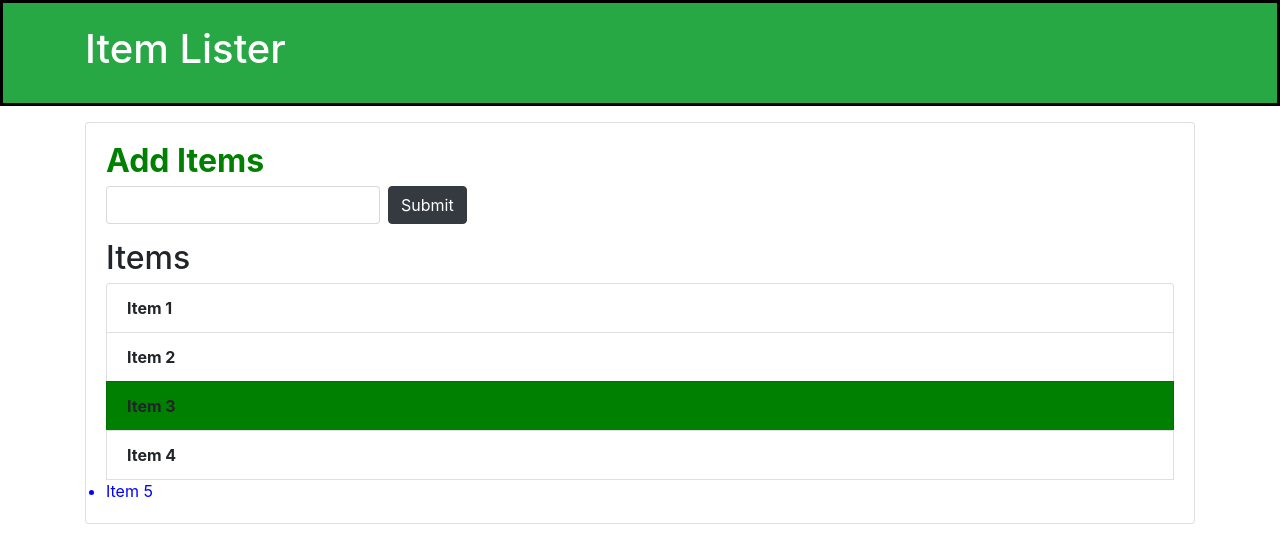
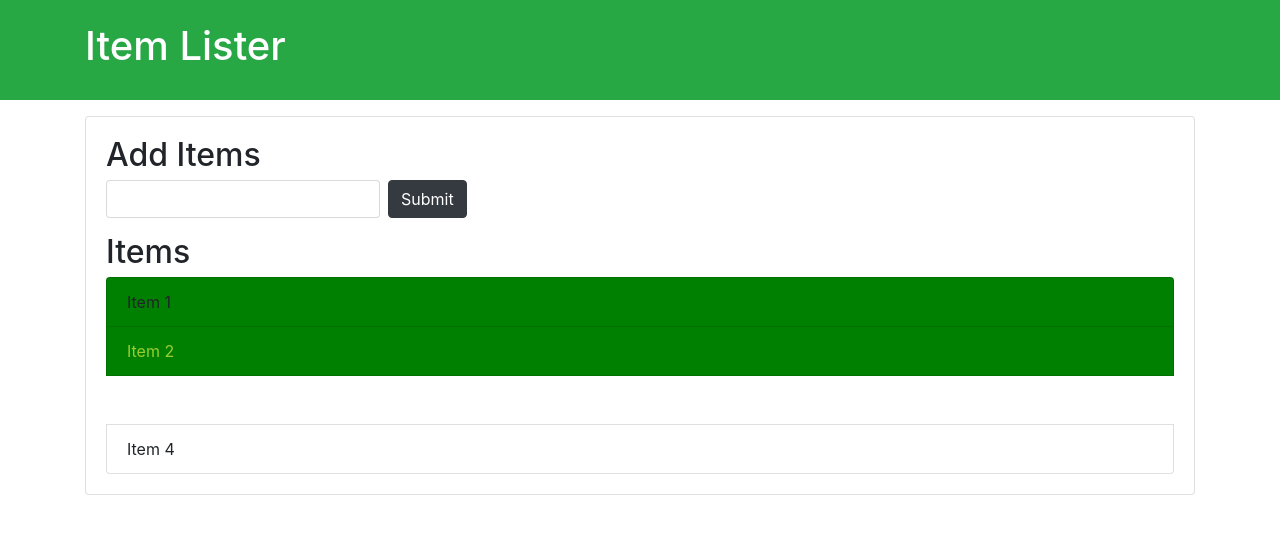
Before and after one commit to Divygupta208/firstcommit, a plain HTML site: page index.html in a window 1280 px wide. Drawn offline with nearby package versions, Linux system fonts and the light colour scheme.

Commit message:
fourthcommit

```diff
--- a/index.html
+++ b/index.html
@@ -26,7 +26,7 @@
       <li class="list-group-item">Item 2</li>
       <li class="list-group-item">Item 3</li>
       <li class="list-group-item">Item 4</li>
-      <li>Item 5</li>
+
     </ul>
    </div>
   </div>
--- a/script.js
+++ b/script.js
@@ -1,21 +1,36 @@
-const header = document.getElementById('main-header');
+    //const header = document.getElementById('main-header');
 
-header.style.border = "solid 3px #000"
+    //header.style.border = "solid 3px #000"
 
-const add = document.getElementsByTagName('h2')
+    //const add = document.getElementsByTagName('h2')
 
-add[0].style.color = "green"
-add[0].style.fontWeight = "bold"
+    //add[0].style.color = "green"
+   // add[0].style.fontWeight = "bold"
 
-const list = document.getElementsByClassName('list-group-item')
+    //const list = document.getElementsByClassName('list-group-item')
 
-list[2].style.backgroundColor = "green"
+    //list[2].style.backgroundColor = "green"
 
-for(let i = 0 ; i<list.length ; i++){
+    //for(let i = 0 ; i<list.length ; i++){//
 
-    list[i].style.fontWeight = "bold"
+        //list[i].style.fontWeight = "bold"
 
-}
+   // }
 
-const lis = document.getElementsByTagName('li')
-lis[4].style.color = "blue"
+    //const lis = document.getElementsByTagName('li')
+    //lis[4].style.color = "blue"
+
+    var item2 = document.querySelector('.list-group-item:nth-child(2)')
+    item2.style.backgroundColor = "green"
+    var item3 = document.querySelector('.list-group-item:nth-child(3)')
+    item3.style.visibility = "hidden"
+
+    var item = document.querySelectorAll('.list-group-item')
+
+  item[1].style.color = "yellowgreen"
+
+  var odd = document.querySelectorAll('.list-group-item:nth-child(odd)')
+
+  for(var i = 0 ; i<odd.length ; i++){
+    odd[i].style.backgroundColor = "green"
+  }
```
